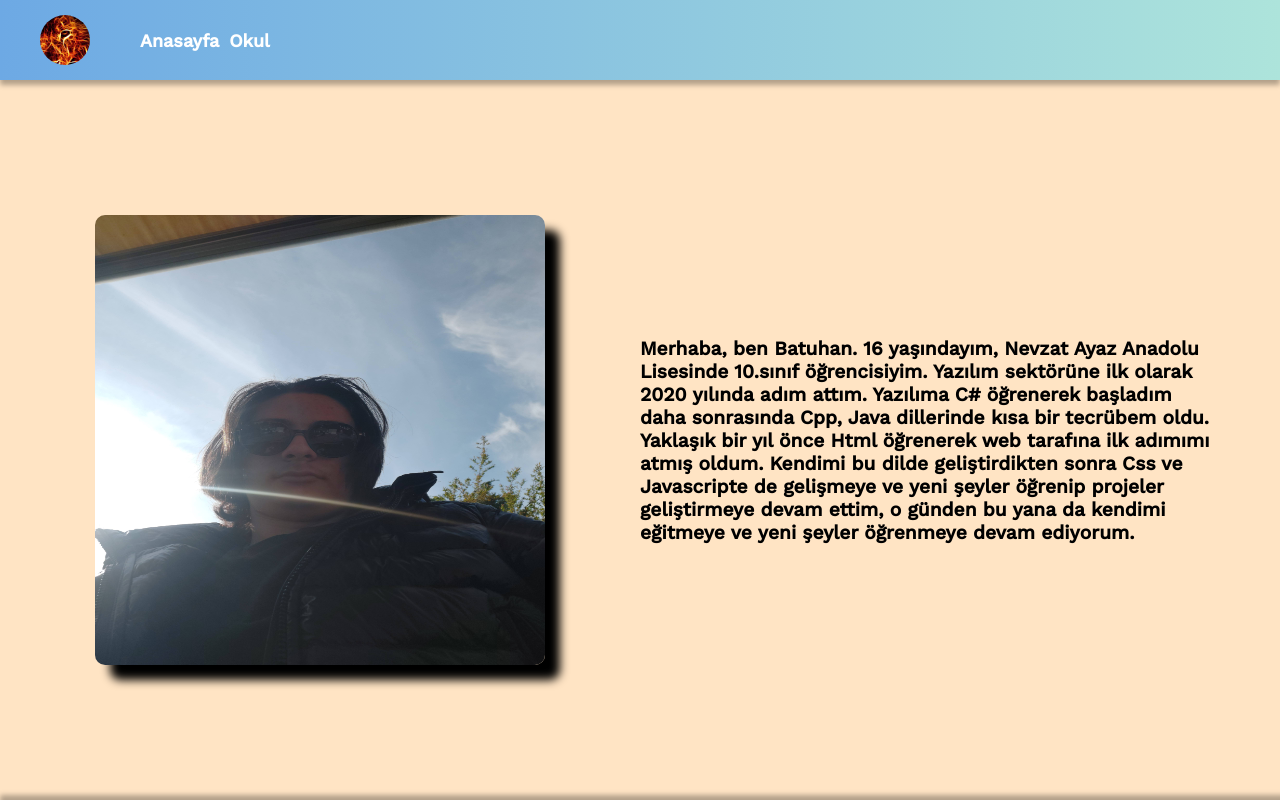
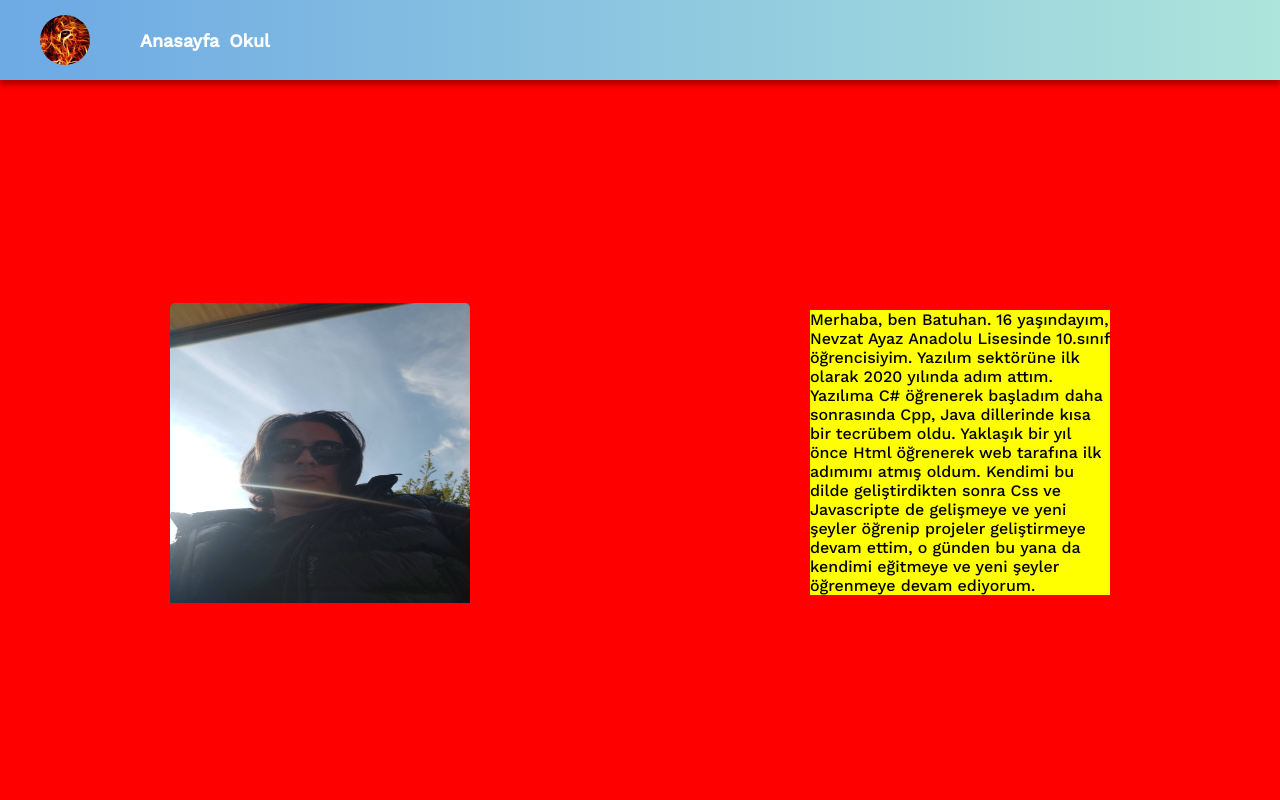
Before and after one commit to Devbatuk/My-Web-Page, a React (Create React App) app: page /anasayfa in a window 1280 px wide. Built offline with nearby package versions, Linux system fonts and the light colour scheme.

Commit message:
five commit

```diff
--- a/src/App.js
+++ b/src/App.js
@@ -13,7 +13,7 @@ function App() {
 
       <Routes>
         {/* <Route index element={<Anasayfa />} /> */}
-        <Route index element={<IndexSayfası/>}/>
+        {/* <Route index element={<IndexSayfası/>}/> */}
         <Route path="/" element={<Anasayfa />} />
         <Route path="/anasayfa" element={<Anasayfa />} />
         <Route path="/okul" element={<Okul />} />
--- a/src/component/MainContent.js
+++ b/src/component/MainContent.js
@@ -3,14 +3,19 @@ import MainFoto from "../assets/20230422_173930.jpg";
 export default function MainContent() {
     return (
         <div className="mainContent">
-            <div className="mainContent-img">
+            {/* <div className="mainContent-img">
                 <img src={MainFoto} alt="resim bulunamadı" />
-            </div>
+            </div> */}
+
+            <img src={MainFoto} alt="resim bulunamadı" />
+
             <div className="mainContent-text">
-                Merhaba, ben Batuhan. 16 yaşındayım, Nevzat Ayaz Anadolu Lisesinde 10.sınıf öğrencisiyim. Yazılım sektörüne ilk olarak
-                2020 yılında adım attım. Yazılıma C# öğrenerek başladım daha sonrasında Cpp, Java dillerinde kısa bir tecrübem oldu. Yaklaşık bir yıl önce
-                Html öğrenerek web tarafına ilk adımımı atmış oldum. Kendimi bu dilde geliştirdikten sonra Css ve Javascripte de gelişmeye ve yeni şeyler
-                öğrenip projeler geliştirmeye devam ettim, o günden bu yana da kendimi eğitmeye ve yeni şeyler öğrenmeye devam ediyorum.
+                <p>
+                    Merhaba, ben Batuhan. 16 yaşındayım, Nevzat Ayaz Anadolu Lisesinde 10.sınıf öğrencisiyim. Yazılım sektörüne ilk olarak
+                    2020 yılında adım attım. Yazılıma C# öğrenerek başladım daha sonrasında Cpp, Java dillerinde kısa bir tecrübem oldu. Yaklaşık bir yıl önce
+                    Html öğrenerek web tarafına ilk adımımı atmış oldum. Kendimi bu dilde geliştirdikten sonra Css ve Javascripte de gelişmeye ve yeni şeyler
+                    öğrenip projeler geliştirmeye devam ettim, o günden bu yana da kendimi eğitmeye ve yeni şeyler öğrenmeye devam ediyorum.
+                </p>
             </div>
         </div>
     )
--- a/src/style.scss
+++ b/src/style.scss
@@ -4,6 +4,12 @@
 @import url('https://fonts.googleapis.com/css2?family=Lobster&family=Permanent+Marker&family=Work+Sans:wght@500&display=swap');
 
 $headerHeight: 80px;
+
+// @media screen and (min-width:530px){
+//     .mainContent-text{
+//         display: block;
+//     }
+// }
 
 html,
 body {
@@ -23,6 +29,8 @@ body {
     font-family: 'Permanent Marker', cursive;
     font-family: 'Work Sans', sans-serif;
     overflow-x: hidden;
+    // box-sizing: border-box;
+    background-color: gray;
 }
 
 #root {
@@ -78,44 +86,79 @@ body {
     }
 }
 
-.mainContent {
+// .mainContent {
+//     width: 100%;
+//     height: calc(100vh - $headerHeight);
+//     background-color: bisque;
+//     display: flex;
+//     align-items: center;
+//     justify-content: center;
+//     box-shadow: -5px 5px 5px 0px rgba($color: #000000, $alpha: .3) !important;
+
+//     & .mainContent-img {
+//         width: 50%;
+//         height: 100%;
+//         display: flex;
+//         align-items: center;
+//         justify-content: center;
+//         margin: 25px;
+
+//         & img {
+//             width: 450px;
+//             height: 450px;
+//             border-radius: 10px;
+//             box-shadow: 15px 15px 10px 0px black;
+//         }
+//     }
+
+//     & .mainContent-text {
+//         width: 50%;
+//         height: 100%;
+//         display: flex;
+//         flex: auto;
+//         justify-content: center;
+//         align-items: center;
+//         font-size: larger;
+//         font-weight: 600;
+//         box-sizing: border-box;
+//         margin: 25px;
+//         overflow: auto;
+//         padding: 0;
+
+//         & p{
+//             margin: 0;
+//         }
+//     }
+// }
+
+.mainContent{
     width: 100%;
     height: calc(100vh - $headerHeight);
-    background-color: bisque;
+    background-color: red;
     display: flex;
     align-items: center;
-    justify-content: center;
-    box-shadow: -5px 5px 5px 0px rgba($color: #000000, $alpha: .3) !important;
-    /*bu bölüm niyeyse çalışmıyor*/
-    // overflow: auto;
+    justify-content: space-around;
+    flex-wrap: wrap;
+    // margin: 10px 0px 10px 0px;
+    padding: 20px 0px 20px 0px;
+    // flex-basis: auto;
 
-    & .mainContent-img {
-        width: 50%;
-        height: 100%;
-        display: flex;
-        align-items: center;
-        justify-content: center;
-        // box-shadow: -5px 5px 5px 0px rgba($color: #000000, $alpha: .3);
-
-        & img {
-            width: 450px;
-            height: 450px;
-            border-radius: 10px;
-            box-shadow: 15px 15px 10px 0px black;
-        }
+    & img{
+        width: 300px;
+        height: 300px;
+        border-radius: 5px;
+        padding-bottom: 15px;
     }
 
-    & .mainContent-text {
-        width: 50%;
-        height: 100%;
-        display: flex;
-        justify-content: center;
-        align-items: center;
-        font-size: larger;
-        font-weight: 600;
-        padding: 0px 60px 0px 0px;
-        box-sizing: border-box;
-        // box-shadow: 15px 5px 5px 0px rgba($color: #000000, $alpha: .3);
+    & .mainContent-text{
+        background-color: yellow;
+        width: 300px;
+        height: max-content;
+        margin-bottom: 15px !important;
+
+        & p{
+            margin: 0;
+        }
     }
 }
 
@@ -127,7 +170,7 @@ body {
     justify-content: center;
     align-items: center;
     background-color: gray;
-    box-shadow: 0px -5px 5px 0px rgba($color: #000000, $alpha: .3);
+    // box-shadow: 0px -5px 5px 0px rgba($color: #000000, $alpha: .3);
 
     & .instagram-icon {
         width: 25px;
```
